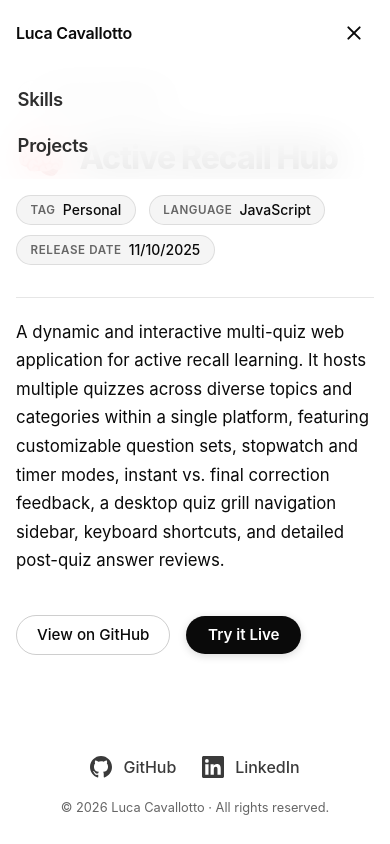
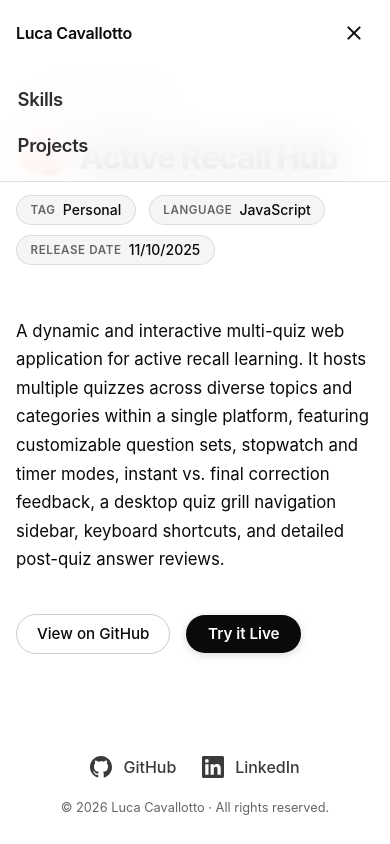
Before and after one commit to LucaCavallotto/lucacavallotto.github.io, a React (Vite) app: page /#/project/active-recall-hub in a window 390 px wide. Both pictures are taken after a click on the button "Open menu". Built offline with nearby package versions, Linux system fonts and the light colour scheme.

Commit message:
Added a divider to nav-collapse

```diff
--- a/src/styles/layout.css
+++ b/src/styles/layout.css
@@ -174,6 +174,7 @@ nav::before {
 
   .nav-collapse.is-open {
     grid-template-rows: 1fr;
+    border-bottom: 1px solid color-mix(in srgb, var(--text) 12%, transparent);
   }
 
   .nav-links {
--- a/src/styles/pages.css
+++ b/src/styles/pages.css
@@ -272,7 +272,6 @@ a.glass-btn {
   color: var(--text);
   margin-bottom: 2.5rem;
   padding-top: 1.75rem;
-  border-top: 1px solid color-mix(in srgb, var(--text) 10%, transparent);
 }
 
 .project-detail-body p {
```
